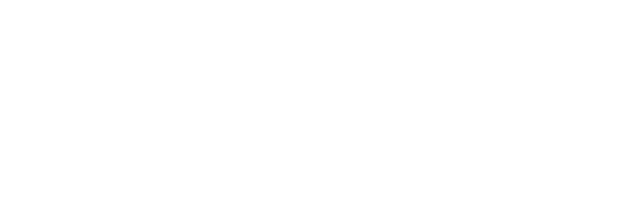
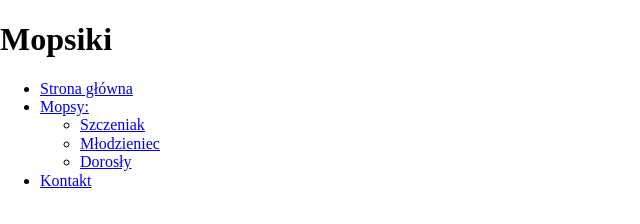
Before and after one commit to Beeseebee/My_challenge, a plain HTML site: page index.html in a window 1280 px wide. Shown: the whole page, without its empty margins (0-640 px from the left). Drawn offline with nearby package versions, Linux system fonts and the light colour scheme.

Commit message:
add header

```diff
--- a/index.html
+++ b/index.html
@@ -8,3 +8,21 @@
   <link rel="stylesheet" href="https://use.fontawesome.com/releases/v5.0.13/css/all.css" integrity="sha384DNOHZ68U8hZfKXOrtjWvjxusGo9WQnrNx2sqG0tfsghAvtVlRW3tvkXWZh58N9jp" crossorigin="anonymous">
   <link rel="stylesheet" href="css/style.css"
 </head>
+<body>
+  <header>
+  <nav class="menu-section">
+    <h1 class="nav-logo">Mopsiki</h1>
+    <ul>
+      <li><a href="#">Strona główna</a></li>
+      <li><a href="#">Mopsy:</a>
+      <ul>
+      <li><a href="#">Szczeniak</a></li>
+      <li><a href="#">Młodzieniec</a></li>
+      <li><a href="#">Dorosły</a></li>
+    </ul>
+  </li>
+    <li><a href="#">Kontakt</a></li>
+  </ul>
+</nav>
+</header>
+</body>
```
